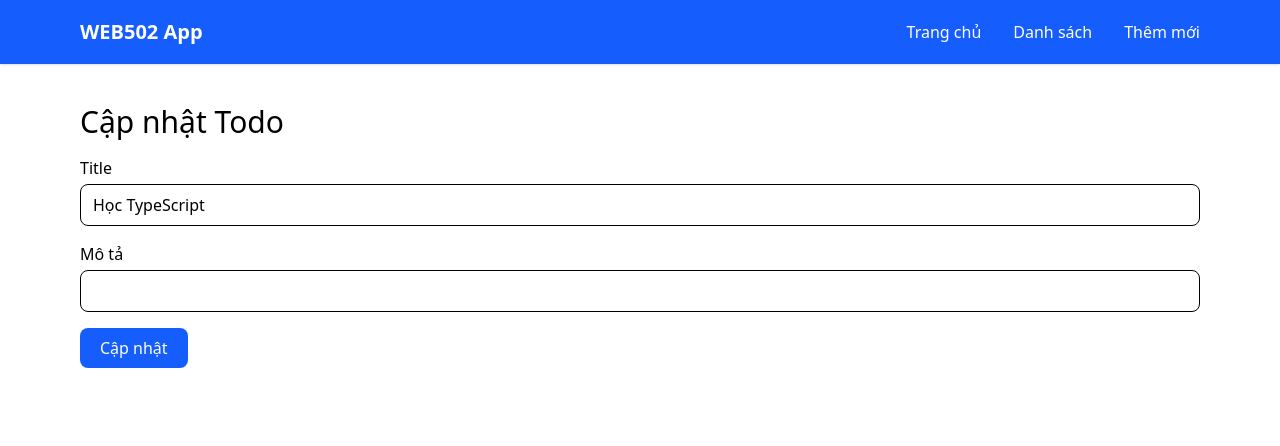
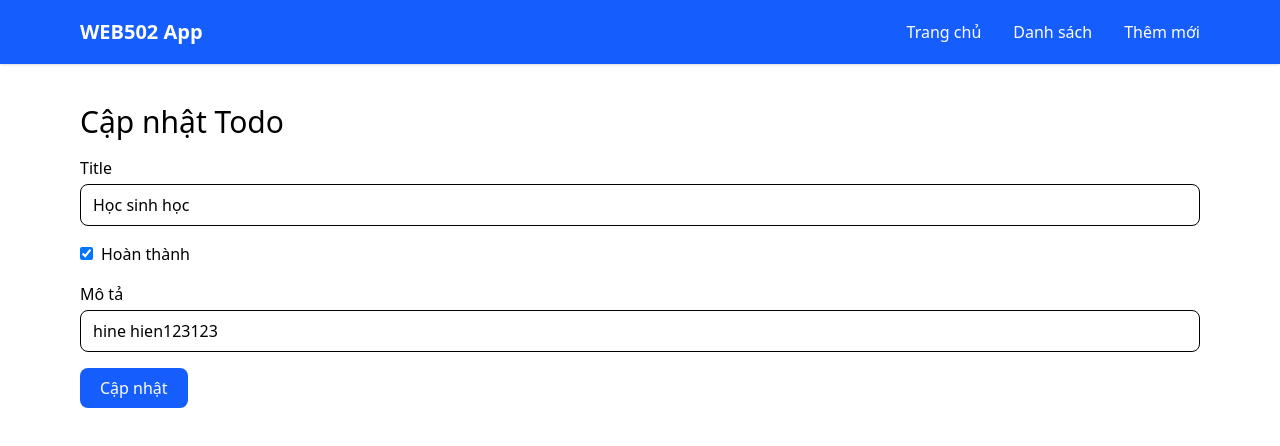
Before and after one commit to Tienhien109/typescript-web502-summer26-main, a React (Vite) app: page /edit/2 in a window 1280 px wide. Shown: the top 446 px of the page. Built offline with nearby package versions, Linux system fonts and the light colour scheme; data requests are answered from the project's data file.

Commit message:
updatelab6

```diff
--- a/db.json
+++ b/db.json
@@ -2,8 +2,9 @@
   "todos": [
     {
       "id": 2,
-      "title": "Học TypeScript",
-      "completed": true
+      "title": "Học sinh học",
+      "completed": true,
+      "description": "hine hien123123"
     },
     {
       "title": "ten cong viec",
@@ -16,11 +17,6 @@
       "id": 5
     },
     {
-      "title": "hhhhh",
-      "description": "hhhhhhhhhhhhhhhhhhhhhhhhhhhhhhh",
-      "id": 6
-    },
-    {
       "title": "cr7 cr7",
       "description": "hien hien124444444",
       "id": 7
--- a/src/components/TodoForm.tsx
+++ b/src/components/TodoForm.tsx
@@ -6,6 +6,8 @@ import { useNavigate, useParams } from "react-router-dom";
 interface FormData {
   title: string;
   description: string;
+  category: string;
+  completed: boolean;
 }
 
 function TodoForm() {
@@ -66,7 +68,16 @@ function TodoForm() {
             </p>
           )}
         </div>
-
+<div className="mb-4">
+  <label>
+    <input
+      type="checkbox"
+      {...register("completed")}
+      className="mr-2"
+    />
+    Hoàn thành
+  </label>
+</div>
         <div className="mb-4">
           <label className="block mb-1">Mô tả</label>
 
--- a/src/components/TodoList.tsx
+++ b/src/components/TodoList.tsx
@@ -5,7 +5,8 @@ import { Link } from "react-router-dom";
 interface IToDoItem {
   id: number;
   title: string;
-  completed?: boolean;
+  description?: string;
+  completed: boolean;
 }
 
 export default function ToDoList() {
```
